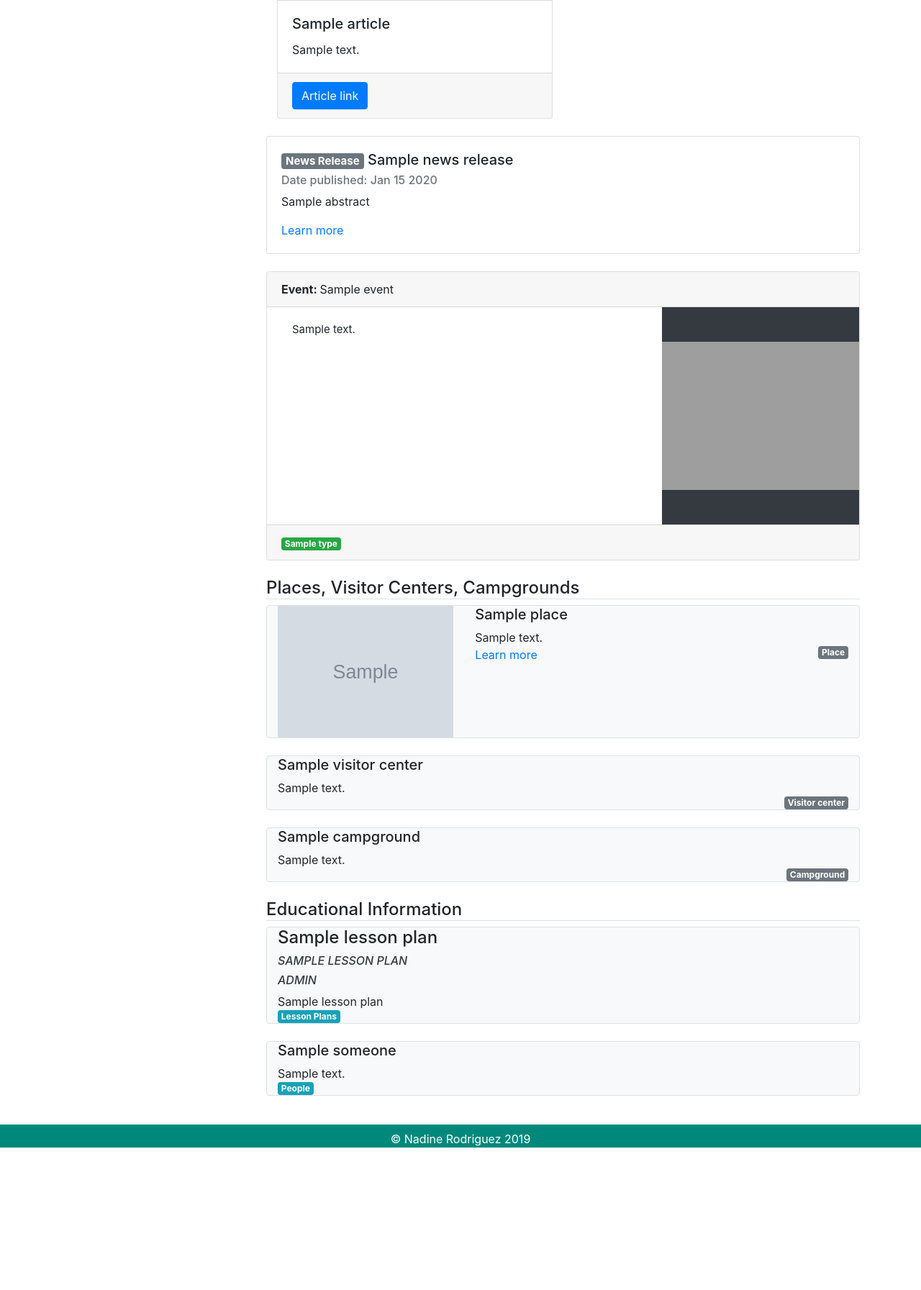
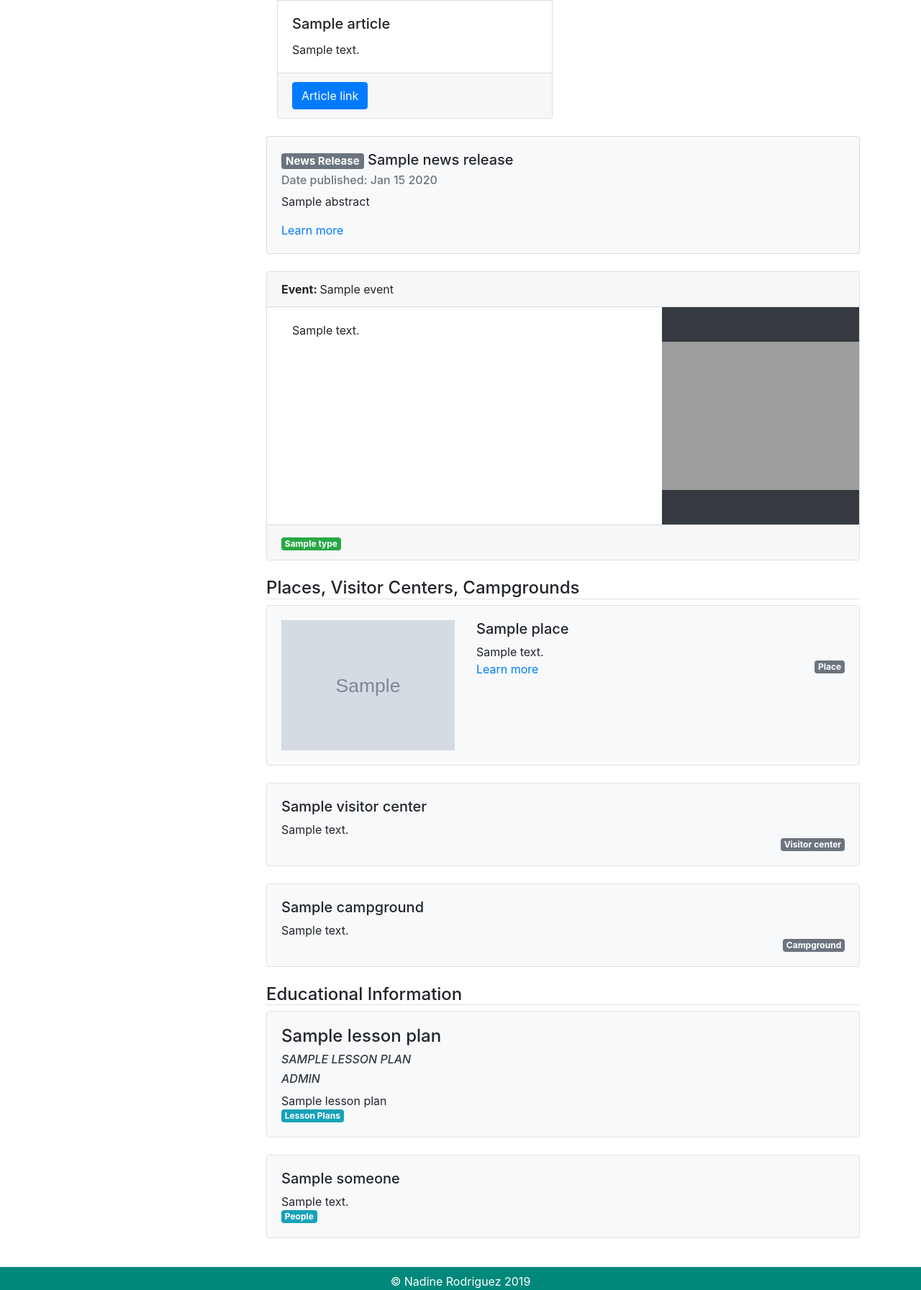
Before and after one commit to Nadinerodriguez/capital-one-national-parks, a Django app: template park/templates/park/detail.html in a window 1280 px wide. Shown: the part 1913-3706 px from the top of the page at 72% size. Before the commit the page ends 3508 px from the top, so only its background shows below. Run offline with Django 3.2, Linux system fonts and the light colour scheme; the template is opened without the code that fills it: most values are stand-ins (such as "Sample title", 1, 10 or a date in 2020); grey boxes marked "Sample" are stand-in pictures; some libraries are stand-ins or nearby versions; grey boxes are pictures that could not be loaded.

Commit message:
Styled detail page

```diff
--- a/park/templates/park/detail.html
+++ b/park/templates/park/detail.html
@@ -17,6 +17,9 @@
     object-position: center;
     width: 100%;
     height: 286px;
+  }
+  .place-card {
+    padding: 20px 20px 20px 20px;
   }
 </style>
 
@@ -255,7 +258,8 @@
     <br />
     {% else %}
     {% for news_release in news_releases %}
-    <div class="card">
+
+    <div class="card bg-light">
       <div class="card-body">
         <h5 class="card-title">
           <span class="badge badge-secondary">News Release</span>
@@ -294,7 +298,7 @@
         <div class="row">
           <div class="col-8">
             <!-- Event Description Column -->
-            <div class="card-body" style="font-size: 15px;">
+            <div class="card-body">
               <p class="card-text">
                 <!-- Api endpoint for events returns some html in a string
                 We need to parse this string into HTML code using the safe filter -->
@@ -324,7 +328,10 @@
     {% endfor %}
     {% endif%}
 
-    <h4 id="list-item-4" class="border-bottom">Places, Visitor Centers, Campgrounds</h4>
+
+
+
+    <h4 class="border-bottom" id="list-item-4">Places, Visitor Centers, Campgrounds</h4>
     <!-- Populate places -->
     {% if places_total == "0" %}
     <div>No current places for this location</div>
@@ -357,6 +364,7 @@
     <br />
     {% else %}
     {% for visitor_center in visitor_centers %}
+
     <div class="container bg-light rounded border place-card">
       <div class="row">
         <div class="col-12">
@@ -376,6 +384,8 @@
     <br />
     {% else%}
     {% for campground in campgrounds %}
+
+
     <div class="container bg-light rounded border place-card">
       <div class="row">
         <div class="col-12">
@@ -430,11 +440,9 @@
     {% endfor %}
     {% endif %}
 
-
   </div>
 </div>
 </div>
 </div>
 
-
 {% endblock %}
```
